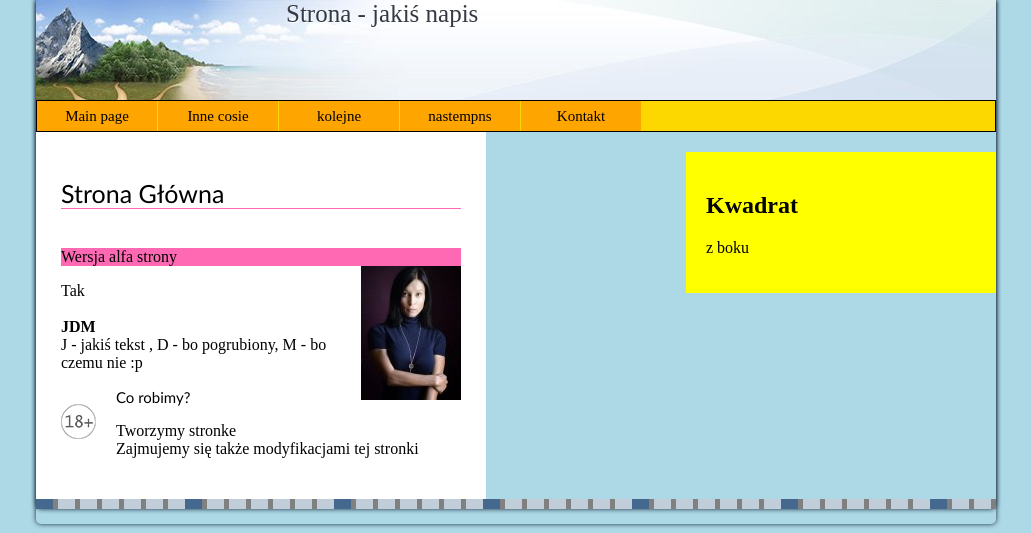
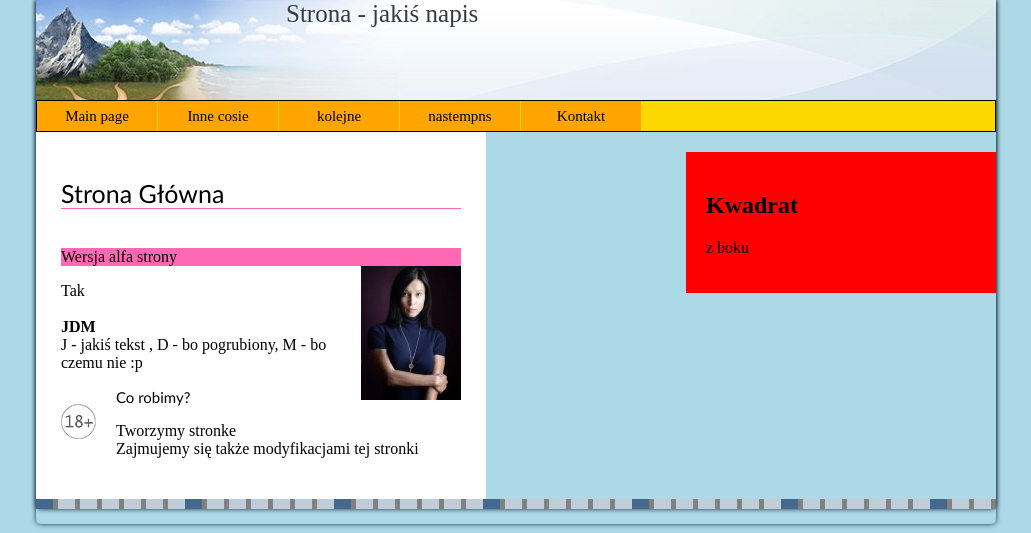
Before and after one commit to tatianarudskaya/Projekt-zespolowy-2-master, a PHP site: page / in a window 1280 px wide. Shown: the top 533 px of the page, without its empty margins (124-1155 px from the left). Run offline with PHP 8.4, Linux system fonts and the light colour scheme.

Commit message:
Update style.css
testy

```diff
--- a/style.css
+++ b/style.css
@@ -201,7 +201,7 @@ ol > li > ul > li:hover > a {
 
 	/*---- Kwadrat z boku ;) ----*/
 aside{
-	background-color: yellow;
+	background-color: red;
 	width: 270px;
 	float: right;
 	padding: 20px;
```
